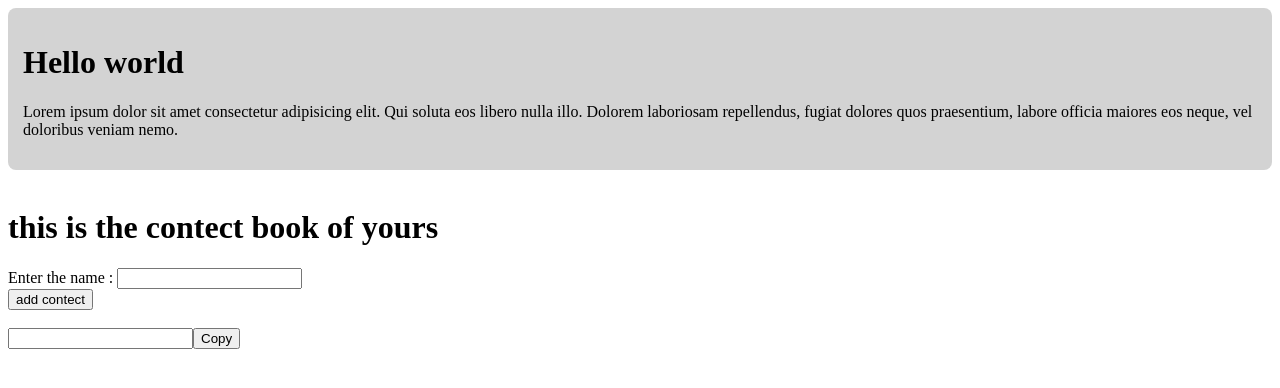
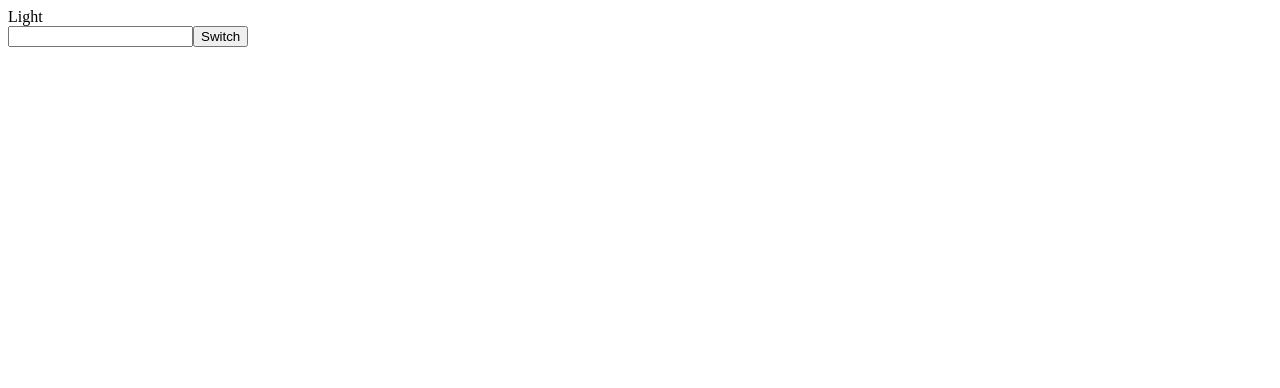
Before and after one commit to Gaurav-jain-21/React-Demo-, a React (Vite) app: page / in a window 1280 px wide. Shown: the top 388 px of the page. Built offline with nearby package versions, Linux system fonts and the light colour scheme.

Commit message:
this is my page

```diff
--- a/src/App.jsx
+++ b/src/App.jsx
@@ -1,14 +1,7 @@
-import ProfileCard from "./component1/ProfileCard.jsx";
-import ContectDetail from "./ContectDetail.jsx";
-import CopyInput from "./component1/CopyInput.jsx";
+import Switch from "./component1/Switch.jsx";
 const App=()=>{
   return <div>
-    <ProfileCard/>
-    <br>
-    </br>
-    <ContectDetail/>
-    <br/>
-    <CopyInput/>
+    <Switch/>
   </div>
 }
 export default App;
--- /dev/null
+++ b/src/component1/Switch.jsx
@@ -0,0 +1,15 @@
+import React,{useState} from 'react'
+
+const Switch = () => {
+    const [sw, setSw]= useState(false);
+  return (
+    <di>
+        {sw ? <span>Dark</span>: <span>Light</span>}
+        <br/>
+        <input type="text" key={sw ? 'dark':'light'}/>
+        <button onClick={()=>setSw((s)=>!s)}>Switch</button>
+    </di>
+  )
+}
+
+export default Switch
```
